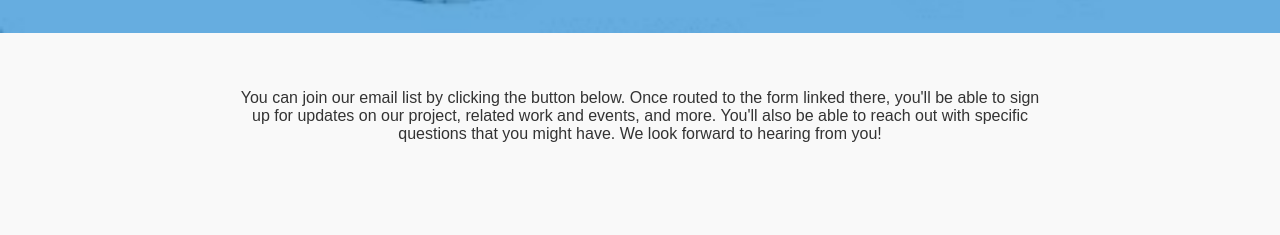
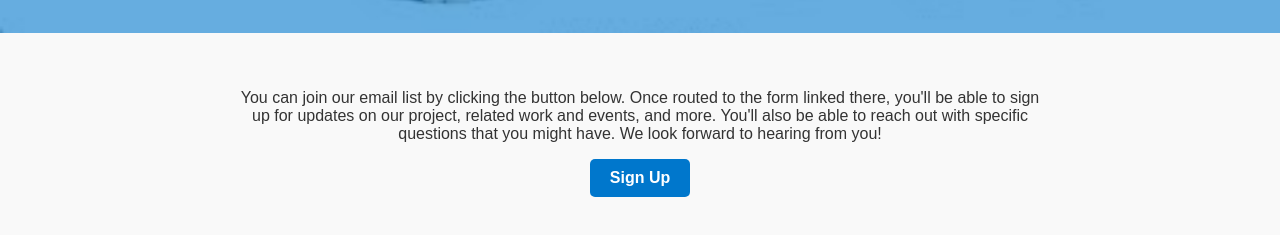
Before and after one commit to austingl-hub/austingl-hub.github.io, a plain HTML site: page elist.html in a window 1280 px wide. Shown: the part 315-550 px from the top of the page. Drawn offline with Linux system fonts and the light colour scheme.

Commit message:
Update elist.html

```diff
--- a/elist.html
+++ b/elist.html
@@ -81,6 +81,22 @@
       You can join our email list by clicking the button below. Once routed to the form linked there, you'll be able to sign up for updates on our project, related work and events, and
       more. You'll also be able to reach out with specific questions that you might have. We look forward to hearing from you!
     </p>
+    <a href="https://mailchi.mp/b99abd473951/subscribe-to-our-data" class="btn">Sign Up</a>
   </div>
+
+  <style>
+  .btn {
+    display: inline-block;
+    padding: 10px 20px;
+    background: #0077cc;
+    color: white;
+    border-radius: 5px;
+    text-decoration: none;
+    font-weight: bold;
+  }
+  .btn:hover {
+    background: #005fa3;
+  }
+</style>
 </body>
 </html>
```
